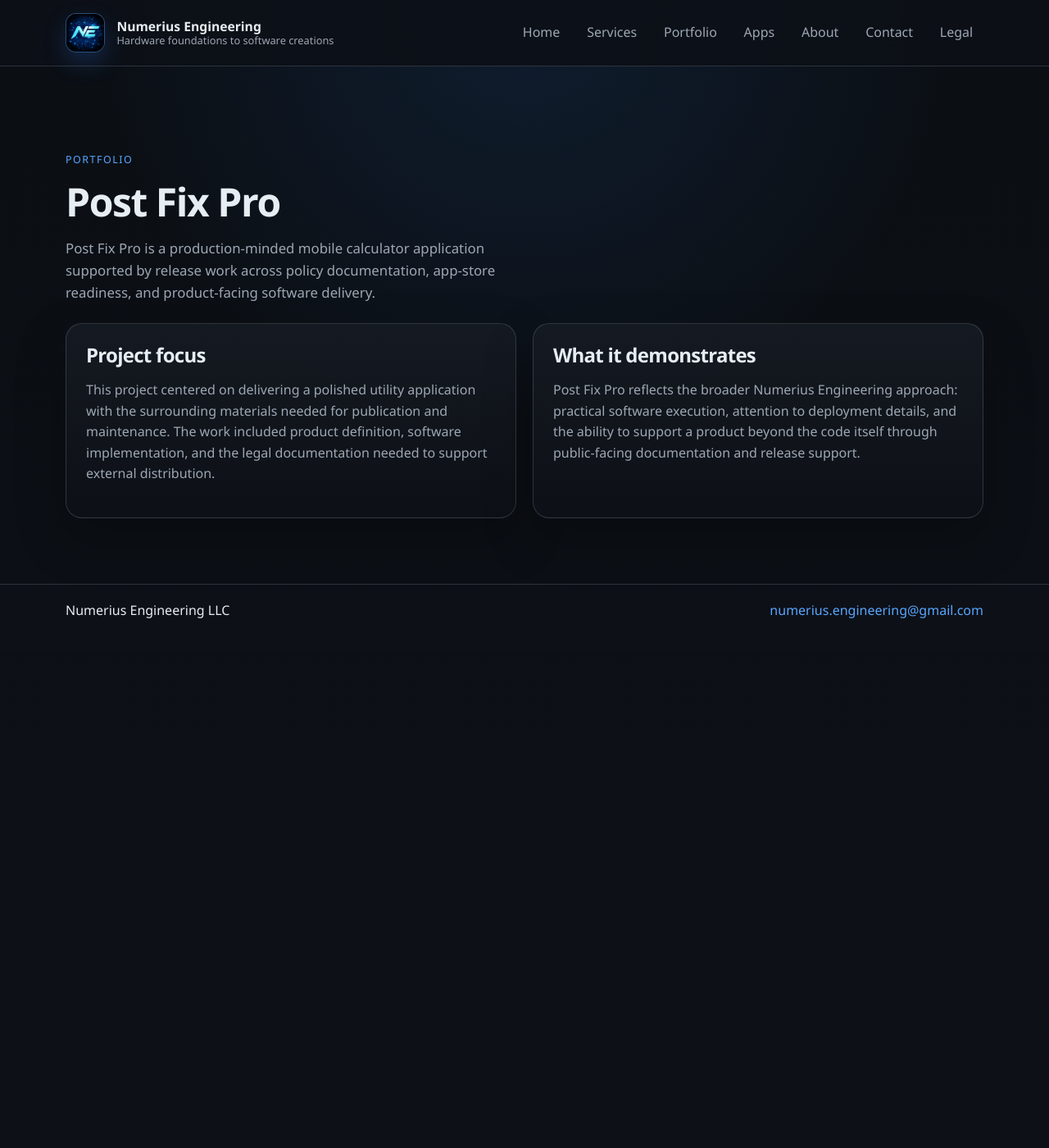
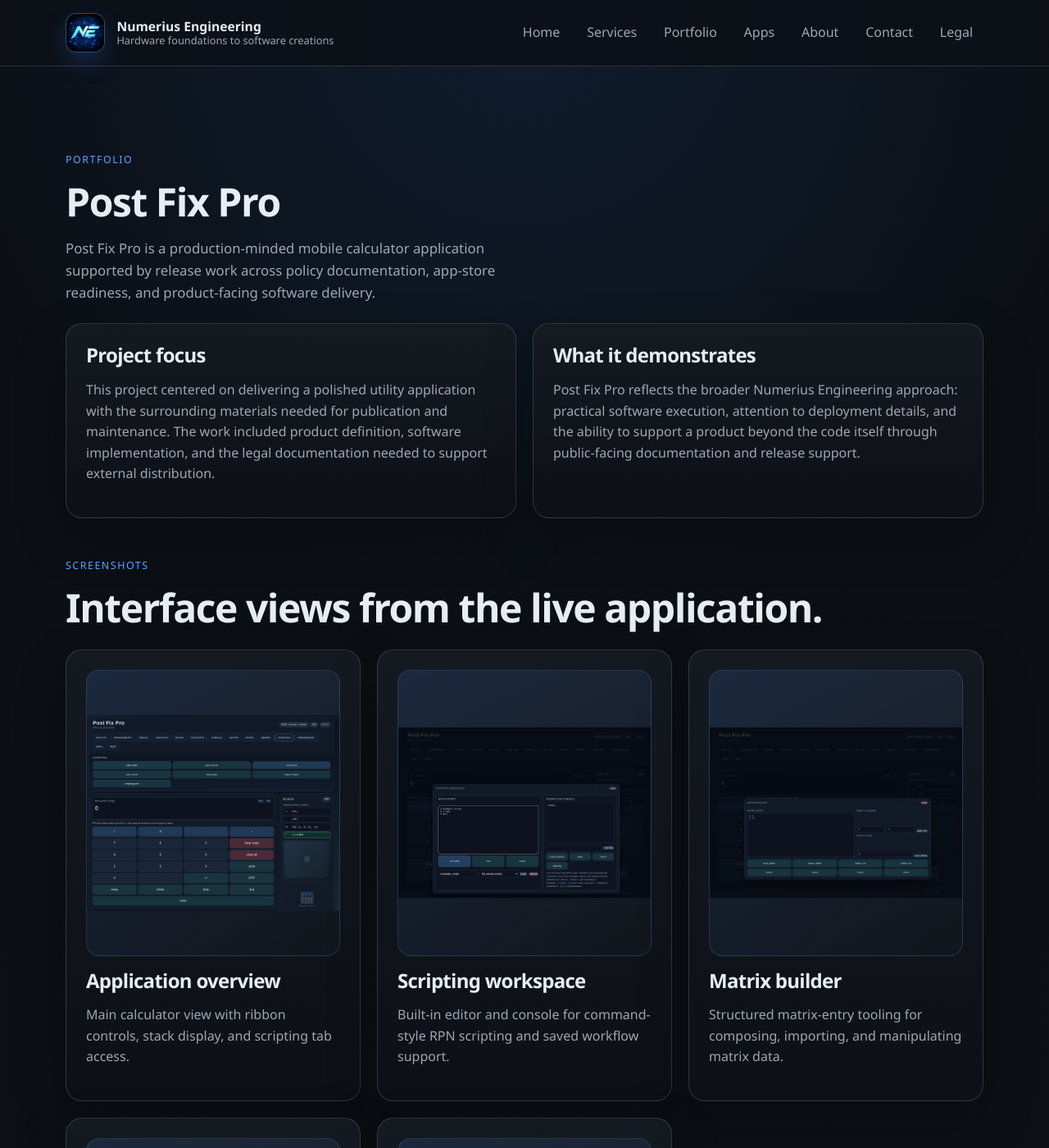
Before and after one commit to numerius-engineering/web, a Jekyll site: the page built from _portfolio/post-fix-pro.md, in a window 1280 px wide and 1400 px high. Shown: the whole window at 82% size. Built offline with Jekyll 4.4.1, drawn with Linux system fonts in a browser that asks for light colours; some of the changed text lies outside the part shown.

Commit message:
Add portfolio screenshot gallery and lightbox

```diff
--- a/_layouts/default.html
+++ b/_layouts/default.html
@@ -20,5 +20,42 @@
         </div>
       </footer>
     </div>
+    <div class="image-lightbox" id="image-lightbox" hidden>
+      <button class="image-lightbox-close" id="image-lightbox-close" aria-label="Close image preview">Close</button>
+      <img class="image-lightbox-image" id="image-lightbox-image" alt="">
+    </div>
+    <script>
+      (() => {
+        const lightbox = document.getElementById("image-lightbox");
+        const lightboxImage = document.getElementById("image-lightbox-image");
+        const closeButton = document.getElementById("image-lightbox-close");
+        if (!lightbox || !lightboxImage || !closeButton) return;
+
+        const closeLightbox = () => {
+          lightbox.hidden = true;
+          lightboxImage.removeAttribute("src");
+          lightboxImage.removeAttribute("alt");
+          document.body.classList.remove("lightbox-open");
+        };
+
+        document.addEventListener("click", (event) => {
+          const target = event.target;
+          if (!(target instanceof HTMLImageElement)) return;
+          if (!target.classList.contains("gallery-image")) return;
+          lightboxImage.src = target.currentSrc || target.src;
+          lightboxImage.alt = target.alt || "";
+          lightbox.hidden = false;
+          document.body.classList.add("lightbox-open");
+        });
+
+        closeButton.addEventListener("click", closeLightbox);
+        lightbox.addEventListener("click", (event) => {
+          if (event.target === lightbox) closeLightbox();
+        });
+        document.addEventListener("keydown", (event) => {
+          if (event.key === "Escape" && !lightbox.hidden) closeLightbox();
+        });
+      })();
+    </script>
   </body>
 </html>
--- a/_portfolio/post-fix-pro.md
+++ b/_portfolio/post-fix-pro.md
@@ -2,6 +2,7 @@
 title: Post Fix Pro
 description: Mobile calculator application with monetization support, privacy-policy hosting, and production-focused release work.
 permalink: /portfolio/post-fix-pro/
+thumbnail: /assets/portfolio/post-fix-pro/cover-overview.png
 tags:
   - Mobile app
   - Product development
@@ -26,3 +27,37 @@ featured: true
     <p>Post Fix Pro reflects the broader Numerius Engineering approach: practical software execution, attention to deployment details, and the ability to support a product beyond the code itself through public-facing documentation and release support.</p>
   </article>
 </section>
+
+<section class="section-block">
+  <div class="section-heading">
+    <p class="eyebrow">Screenshots</p>
+    <h2>Interface views from the live application.</h2>
+  </div>
+  <div class="gallery-grid">
+    <article class="gallery-item">
+      <img class="gallery-image" src="{{ '/assets/portfolio/post-fix-pro/cover-overview.png' | relative_url }}" alt="Post Fix Pro overview">
+      <h2>Application overview</h2>
+      <p>Main calculator view with ribbon controls, stack display, and scripting tab access.</p>
+    </article>
+    <article class="gallery-item">
+      <img class="gallery-image" src="{{ '/assets/portfolio/post-fix-pro/scripting-workspace.png' | relative_url }}" alt="Post Fix Pro scripting workspace">
+      <h2>Scripting workspace</h2>
+      <p>Built-in editor and console for command-style RPN scripting and saved workflow support.</p>
+    </article>
+    <article class="gallery-item">
+      <img class="gallery-image" src="{{ '/assets/portfolio/post-fix-pro/matrix-builder.png' | relative_url }}" alt="Post Fix Pro matrix builder">
+      <h2>Matrix builder</h2>
+      <p>Structured matrix-entry tooling for composing, importing, and manipulating matrix data.</p>
+    </article>
+    <article class="gallery-item">
+      <img class="gallery-image" src="{{ '/assets/portfolio/post-fix-pro/memory-panel.png' | relative_url }}" alt="Post Fix Pro memory panel">
+      <h2>Memory controls</h2>
+      <p>Dedicated memory-management functions integrated into the app's ribbon-based workflow.</p>
+    </article>
+    <article class="gallery-item">
+      <img class="gallery-image" src="{{ '/assets/portfolio/post-fix-pro/preferences-panel.png' | relative_url }}" alt="Post Fix Pro preferences panel">
+      <h2>Preferences</h2>
+      <p>Configuration options for display mode, precision, and stack visibility to support different user needs.</p>
+    </article>
+  </div>
+</section>
--- a/assets/css/style.scss
+++ b/assets/css/style.scss
@@ -346,12 +346,66 @@ li {
   width: 100%;
   aspect-ratio: 4 / 4.5;
   object-fit: contain;
+  cursor: zoom-in;
   border-radius: 1rem;
   border: 1px solid rgba(88, 166, 255, 0.2);
   margin-bottom: 1rem;
   background:
     linear-gradient(135deg, rgba(47, 129, 247, 0.12), transparent),
     linear-gradient(180deg, rgba(255, 255, 255, 0.02), rgba(255, 255, 255, 0.01));
+  transition: transform 0.18s ease, border-color 0.18s ease, box-shadow 0.18s ease;
+}
+
+.gallery-item:hover .gallery-image,
+.content-block:hover .gallery-image {
+  transform: translateY(-4px) scale(1.015);
+  border-color: rgba(88, 166, 255, 0.45);
+  box-shadow: 0 18px 36px rgba(0, 0, 0, 0.24), 0 0 0 1px rgba(88, 166, 255, 0.18);
+}
+
+body.lightbox-open {
+  overflow: hidden;
+}
+
+.image-lightbox {
+  position: fixed;
+  inset: 0;
+  z-index: 1000;
+  display: flex;
+  align-items: center;
+  justify-content: center;
+  padding: 2rem;
+  background: rgba(5, 9, 14, 0.9);
+  backdrop-filter: blur(10px);
+}
+
+.image-lightbox[hidden] {
+  display: none;
+}
+
+.image-lightbox-image {
+  display: block;
+  max-width: min(92vw, 1400px);
+  max-height: 88vh;
+  width: auto;
+  height: auto;
+  border-radius: 1rem;
+  border: 1px solid rgba(88, 166, 255, 0.35);
+  box-shadow: 0 28px 64px rgba(0, 0, 0, 0.42);
+  background: rgba(13, 17, 23, 0.9);
+}
+
+.image-lightbox-close {
+  position: absolute;
+  top: 1.5rem;
+  right: 1.5rem;
+  min-height: 2.5rem;
+  padding: 0.6rem 0.9rem;
+  border-radius: 999px;
+  border: 1px solid rgba(88, 166, 255, 0.35);
+  background: rgba(13, 17, 23, 0.88);
+  color: var(--text);
+  font-weight: 600;
 }
 
 .gallery-meta {
```
Also changed, not shown: assets/portfolio/post-fix-pro/cover-overview.png (added), assets/portfolio/post-fix-pro/matrix-builder.png (added), assets/portfolio/post-fix-pro/memory-panel.png (added), assets/portfolio/post-fix-pro/preferences-panel.png (added), assets/portfolio/post-fix-pro/scripting-workspace.png (added).
